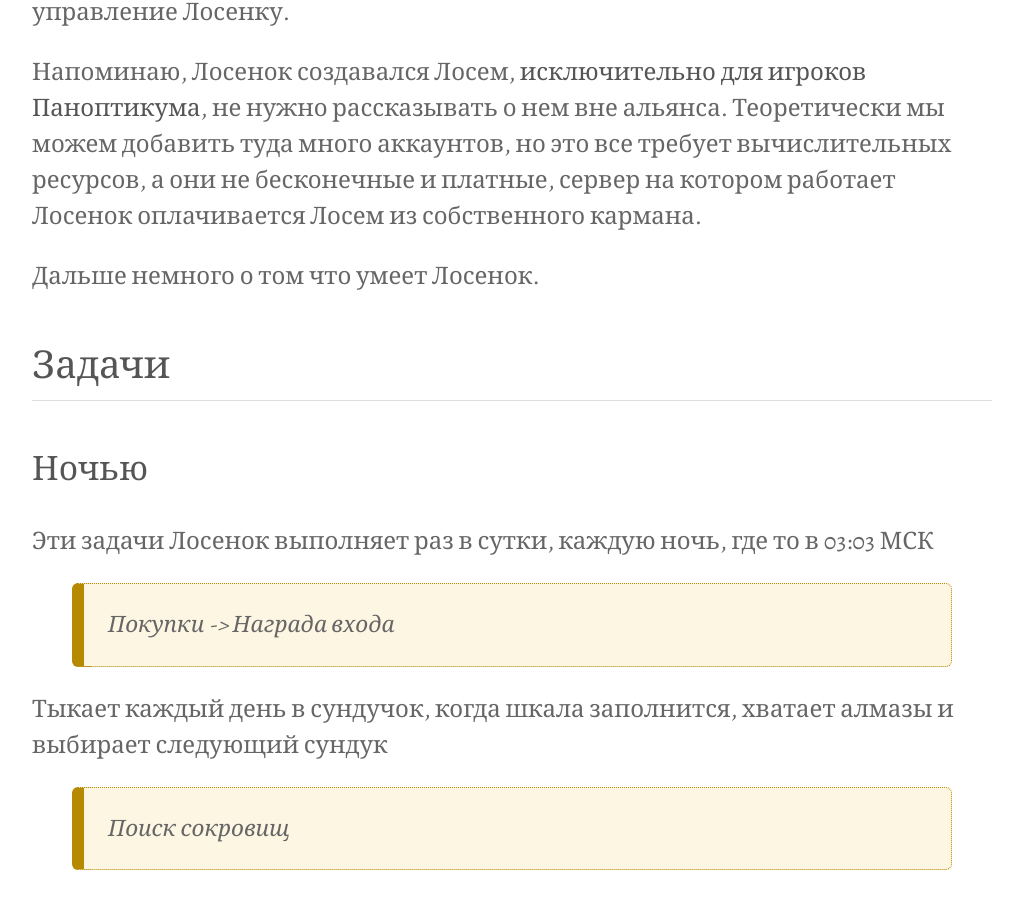
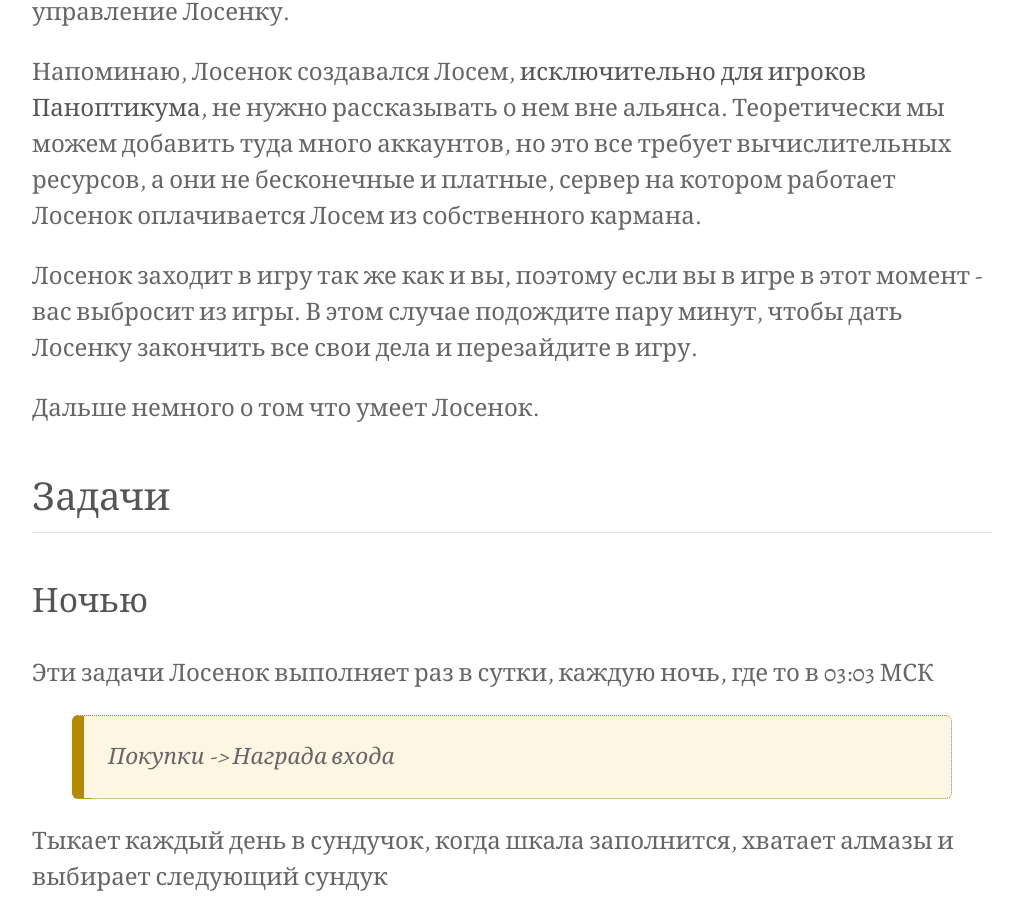
Before and after one commit to flicus/gos, a Jekyll site: the page built from _posts/2023-08-30-Лосенок.md, in a window 1280 px wide and 900 px high, scrolled down 882 px. Shown: the whole window, without its empty margins (128-1141 px from the left). Built offline with Jekyll 4.4.1, drawn with Linux system fonts in a browser that asks for light colours; comment, search, counter and statistics services are not loaded.

Commit message:
latest updates

```diff
--- a/_posts/2023-08-30-Лосенок.md
+++ b/_posts/2023-08-30-Лосенок.md
@@ -9,6 +9,8 @@ comments: true
 Лосенок помогает выполнять рутинные действия, не курит, не пьет, задания в феде не собирает. Для регистрации нужно послать запрос в дупле, Лосенок проконсультируется с Лосем, и после его одобрения разрешит вам пройти в расширенное дупло. В дупле необходимо зарегестрировать все аккаунты за которыми Лосенок должен следить. Для этого введите емейл и пароль от аккаунта в султане. **Емейл и пароль будут доступны Лосю**, так что если опасаетесь что Лось украдет у вас аккаунт, не стоит его отдавать на управление Лосенку.
 
 Напоминаю, Лосенок создавался Лосем, **исключительно для игроков Паноптикума**, не нужно рассказывать о нем вне альянса. Теоретически мы можем добавить туда много аккаунтов, но это все требует вычислительных ресурсов, а они не бесконечные и платные, сервер на котором работает Лосенок оплачивается Лосем из собственного кармана.
+
+Лосенок заходит в игру так же как и вы, поэтому если вы в игре в этот момент - вас выбросит из игры. В этом случае подождите пару минут, чтобы дать Лосенку закончить все свои дела и перезайдите в игру.
 
 Дальше немного о том что умеет Лосенок.
 
```
